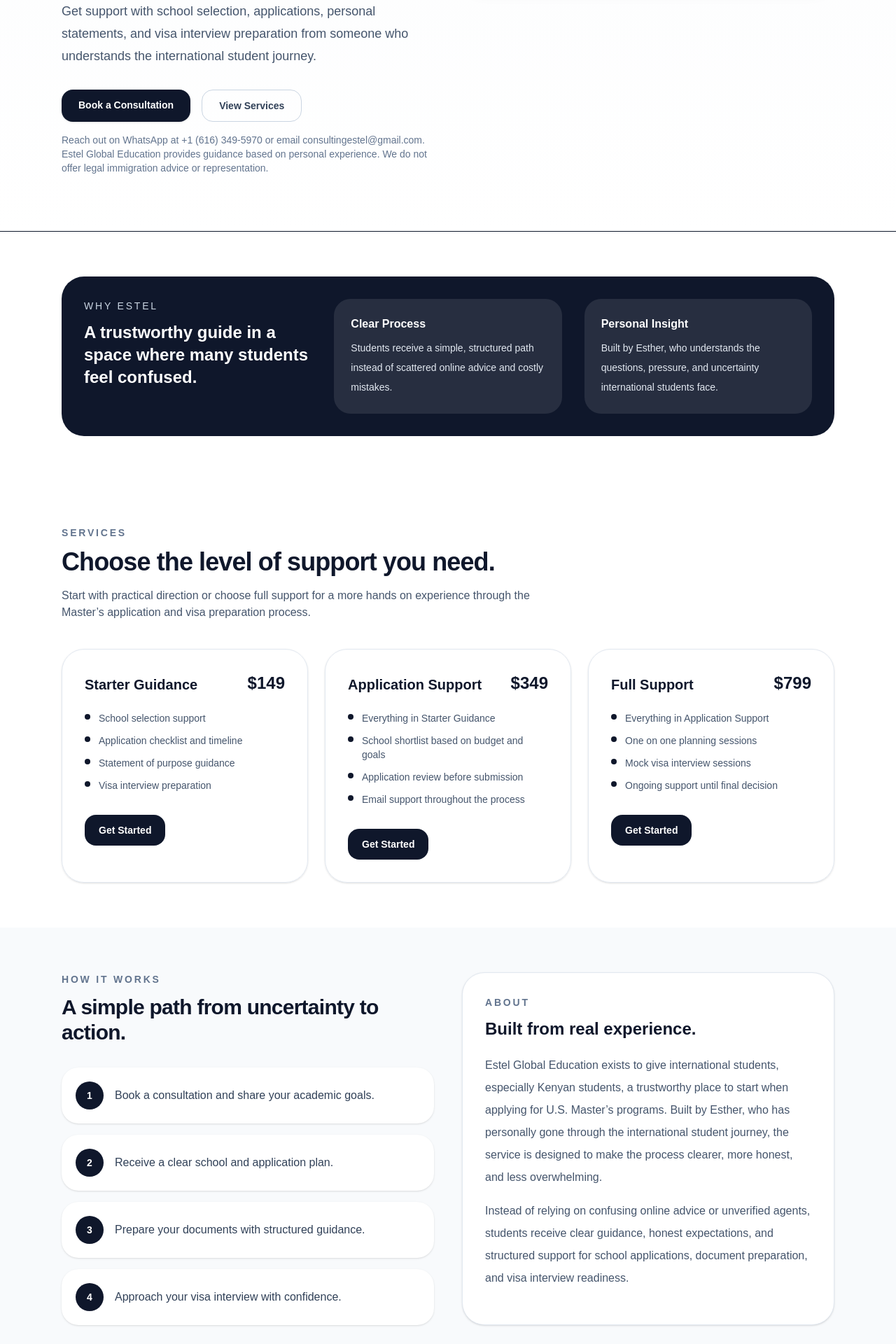
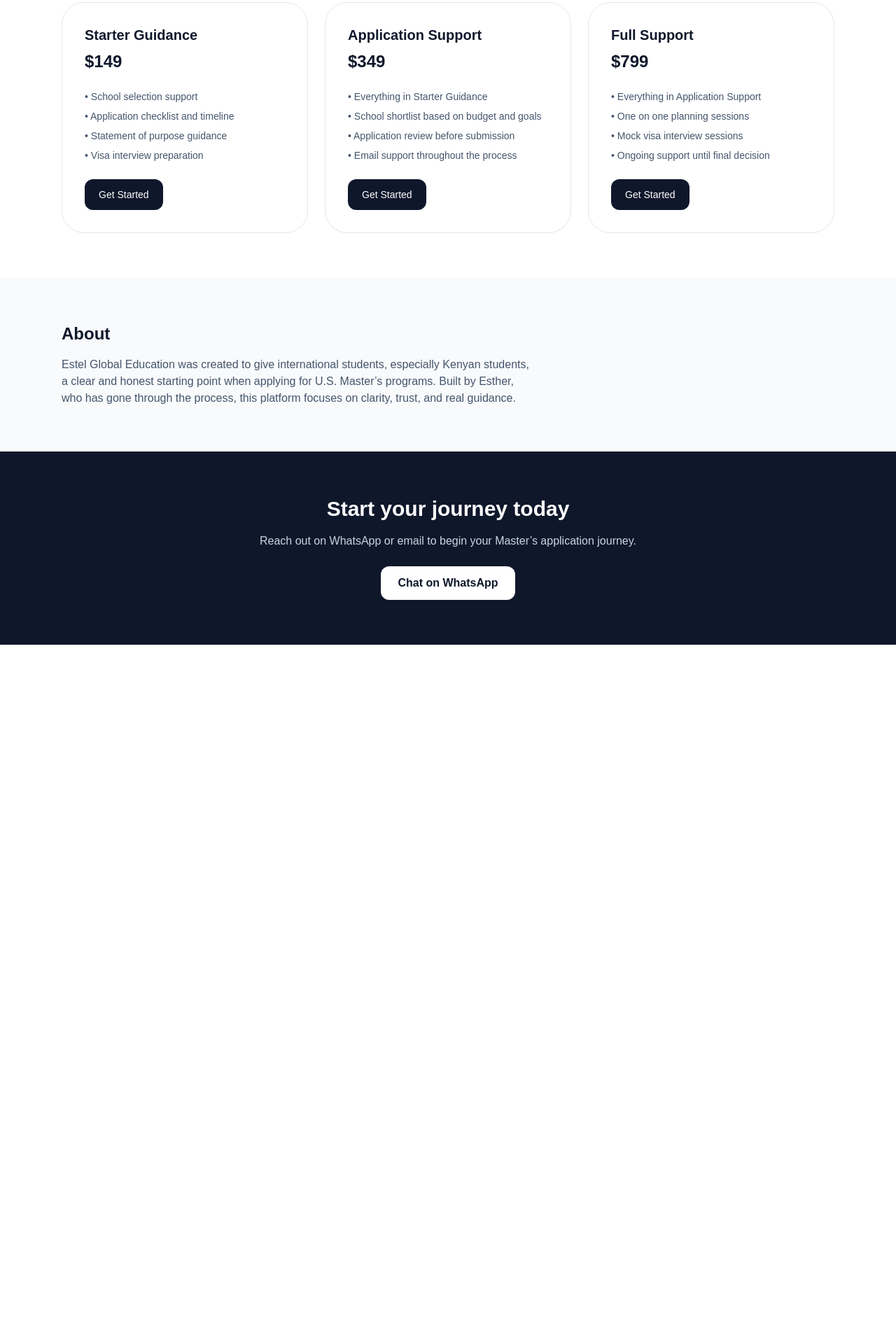
Before and after one commit to EstherAuma97/estel-website, a Next.js app: page / in a window 1280 px wide. Shown: the part 800-2720 px from the top of the page at 70% size. After the commit the page ends 1721 px from the top, so only its background shows below. Built offline with nearby package versions, Linux system fonts and the light colour scheme.

Commit message:
Refined homepage design and messaging

```diff
--- a/app/page.tsx
+++ b/app/page.tsx
@@ -32,28 +32,6 @@
     },
   ];
 
-  const steps = [
-    "Book a consultation and share your academic goals.",
-    "Receive a clear school and application plan.",
-    "Prepare your documents with structured guidance.",
-    "Approach your visa interview with confidence.",
-  ];
-
-  const faqs = [
-    {
-      q: "Do you guarantee admission or visa approval?",
-      a: "No. Estel Global Education provides guidance and preparation support based on experience and best practices. Admission and visa decisions are always made by schools and government authorities.",
-    },
-    {
-      q: "Do you provide legal immigration advice?",
-      a: "No. Estel Global Education provides guidance based on personal experience and general educational support. This service does not provide legal immigration advice or representation.",
-    },
-    {
-      q: "Who is this for?",
-      a: "This service is designed for international students, especially Kenyan students, who want support when applying for Master’s programs in the United States.",
-    },
-  ];
-
   return (
     <div className="min-h-screen bg-white text-slate-900">
       <section className="border-b bg-gradient-to-b from-slate-50 to-white">
@@ -63,12 +41,15 @@
               <p className="mb-4 text-sm font-semibold uppercase tracking-[0.2em] text-slate-500">
                 Estel Global Education
               </p>
-              <h1 className="max-w-2xl text-4xl font-bold tracking-tight sm:text-5xl lg:text-6xl">
-                Helping international students, especially Kenyan students, secure U.S. Master’s admission and prepare for visa success with clear step by step guidance.
+
+              <h1 className="max-w-2xl text-3xl font-bold tracking-tight sm:text-4xl lg:text-5xl">
+                Helping international students secure U.S. Master’s admission with clear step by step guidance.
               </h1>
-              <p className="mt-6 max-w-2xl text-lg leading-8 text-slate-600">
-                Get support with school selection, applications, personal statements, and visa interview preparation from someone who understands the international student journey.
+
+              <p className="mt-4 max-w-xl text-lg text-slate-600">
+                Especially supporting Kenyan students through applications and visa preparation with practical, honest guidance.
               </p>
+
               <div className="mt-8 flex flex-wrap gap-4">
                 <a
                   href="https://wa.me/16163495970?text=Hi%20Esther%2C%20I%27m%20interested%20in%20guidance%20for%20Master%E2%80%99s%20admission%20in%20the%20U.S."
@@ -83,13 +64,13 @@
                   View Services
                 </a>
               </div>
+
               <p className="mt-4 text-sm text-slate-500">
-                Reach out on WhatsApp at +1 (616) 349-5970 or email consultingestel@gmail.com. Estel Global Education provides guidance based on personal experience. We do not offer legal immigration advice or representation.
+                WhatsApp +1 (616) 349-5970 | consultingestel@gmail.com
               </p>
             </div>
 
             <div className="rounded-[2rem] border border-slate-200 bg-white p-8 shadow-xl">
-              <div className="rounded-3xl bg-slate-50 p-6">
               <p className="text-sm font-semibold text-slate-500">What students usually need most</p>
               <div className="mt-5 space-y-4">
                 {[
@@ -98,7 +79,7 @@
                   "Preparing strong documents",
                   "Getting ready for the visa interview",
                 ].map((item) => (
-                    <div key={item} className="flex items-start gap-3 rounded-2xl bg-white p-4 shadow-sm">
+                  <div key={item} className="flex items-start gap-3 rounded-2xl bg-slate-50 p-4">
                     <div className="mt-1 h-2.5 w-2.5 rounded-full bg-slate-900" />
                     <p className="text-sm text-slate-700">{item}</p>
                   </div>
@@ -107,56 +88,29 @@
             </div>
           </div>
         </div>
-        </div>
-      </section>
-
-      <section className="mx-auto max-w-6xl px-6 py-16">
-        <div className="grid gap-8 rounded-[2rem] bg-slate-900 p-8 text-white lg:grid-cols-3">
-          <div>
-            <p className="text-sm uppercase tracking-[0.2em] text-slate-300">Why Estel</p>
-            <h2 className="mt-3 text-2xl font-bold">A trustworthy guide in a space where many students feel confused.</h2>
-          </div>
-          <div className="rounded-3xl bg-white/10 p-6">
-            <h3 className="font-semibold">Clear Process</h3>
-            <p className="mt-2 text-sm leading-7 text-slate-200">
-              Students receive a simple, structured path instead of scattered online advice and costly mistakes.
-            </p>
-          </div>
-          <div className="rounded-3xl bg-white/10 p-6">
-            <h3 className="font-semibold">Personal Insight</h3>
-            <p className="mt-2 text-sm leading-7 text-slate-200">
-              Built by Esther, who understands the questions, pressure, and uncertainty international students face.
-            </p>
-          </div>
-        </div>
       </section>
 
       <section id="services" className="mx-auto max-w-6xl px-6 py-16">
         <div className="max-w-2xl">
-          <p className="text-sm font-semibold uppercase tracking-[0.2em] text-slate-500">Services</p>
-          <h2 className="mt-3 text-3xl font-bold tracking-tight sm:text-4xl">Choose the level of support you need.</h2>
+          <h2 className="text-3xl font-bold">Services</h2>
           <p className="mt-4 text-slate-600">
-            Start with practical direction or choose full support for a more hands on experience through the Master’s application and visa preparation process.
+            Choose the level of support you need for your Master’s application journey.
           </p>
         </div>
+
         <div className="mt-10 grid gap-6 lg:grid-cols-3">
           {services.map((service) => (
-            <div key={service.title} className="rounded-[2rem] border border-slate-200 p-8 shadow-sm">
-              <div className="flex items-end justify-between gap-4">
+            <div key={service.title} className="rounded-[2rem] border border-slate-200 p-8">
               <h3 className="text-xl font-semibold">{service.title}</h3>
-                <p className="text-2xl font-bold">{service.price}</p>
-              </div>
-              <ul className="mt-6 space-y-3 text-sm text-slate-600">
+              <p className="mt-2 text-2xl font-bold">{service.price}</p>
+              <ul className="mt-6 space-y-2 text-sm text-slate-600">
                 {service.items.map((item) => (
-                  <li key={item} className="flex gap-3">
-                    <span className="mt-1 h-2 w-2 rounded-full bg-slate-900" />
-                    <span>{item}</span>
-                  </li>
+                  <li key={item}>• {item}</li>
                 ))}
               </ul>
               <a
-                href="https://wa.me/16163495970?text=Hi%20Esther%2C%20I%27m%20interested%20in%20your%20services%20for%20U.S.%20Master%E2%80%99s%20applications."
-                className="mt-8 inline-block rounded-2xl bg-slate-900 px-5 py-3 text-sm font-semibold text-white"
+                href="https://wa.me/16163495970"
+                className="mt-6 inline-block rounded-xl bg-slate-900 px-5 py-3 text-white text-sm"
               >
                 Get Started
               </a>
@@ -167,83 +121,25 @@
 
       <section className="bg-slate-50">
         <div className="mx-auto max-w-6xl px-6 py-16">
-          <div className="grid gap-10 lg:grid-cols-2">
-            <div>
-              <p className="text-sm font-semibold uppercase tracking-[0.2em] text-slate-500">How it works</p>
-              <h2 className="mt-3 text-3xl font-bold tracking-tight">A simple path from uncertainty to action.</h2>
-              <div className="mt-8 space-y-4">
-                {steps.map((step, index) => (
-                  <div key={step} className="flex gap-4 rounded-3xl bg-white p-5 shadow-sm">
-                    <div className="flex h-10 w-10 shrink-0 items-center justify-center rounded-full bg-slate-900 text-sm font-bold text-white">
-                      {index + 1}
-                    </div>
-                    <p className="pt-2 text-slate-700">{step}</p>
-                  </div>
-                ))}
-              </div>
-            </div>
-
-            <div className="rounded-[2rem] border border-slate-200 bg-white p-8 shadow-sm">
-              <p className="text-sm font-semibold uppercase tracking-[0.2em] text-slate-500">About</p>
-              <h3 className="mt-3 text-2xl font-bold">Built from real experience.</h3>
-              <p className="mt-5 leading-8 text-slate-600">
-                Estel Global Education exists to give international students, especially Kenyan students, a trustworthy place to start when applying for U.S. Master’s programs. Built by Esther, who has personally gone through the international student journey, the service is designed to make the process clearer, more honest, and less overwhelming.
+          <h2 className="text-2xl font-bold">About</h2>
+          <p className="mt-4 text-slate-600 max-w-2xl">
+            Estel Global Education was created to give international students, especially Kenyan students, a clear and honest starting point when applying for U.S. Master’s programs. Built by Esther, who has gone through the process, this platform focuses on clarity, trust, and real guidance.
           </p>
-              <p className="mt-4 leading-8 text-slate-600">
-                Instead of relying on confusing online advice or unverified agents, students receive clear guidance, honest expectations, and structured support for school applications, document preparation, and visa interview readiness.
-              </p>
-            </div>
-          </div>
         </div>
       </section>
 
-      <section className="mx-auto max-w-6xl px-6 py-16">
-        <div className="max-w-2xl">
-          <p className="text-sm font-semibold uppercase tracking-[0.2em] text-slate-500">Frequently asked questions</p>
-          <h2 className="mt-3 text-3xl font-bold tracking-tight">Common questions from students.</h2>
-        </div>
-        <div className="mt-10 space-y-4">
-          {faqs.map((faq) => (
-            <div key={faq.q} className="rounded-3xl border border-slate-200 p-6 shadow-sm">
-              <h3 className="text-lg font-semibold">{faq.q}</h3>
-              <p className="mt-3 leading-7 text-slate-600">{faq.a}</p>
-            </div>
-          ))}
-        </div>
-      </section>
-
-      <section id="contact" className="bg-slate-900 text-white">
-        <div className="mx-auto max-w-6xl px-6 py-16">
-          <div className="grid gap-8 lg:grid-cols-2 lg:items-center">
-            <div>
-              <p className="text-sm font-semibold uppercase tracking-[0.2em] text-slate-300">Contact</p>
-              <h2 className="mt-3 text-3xl font-bold tracking-tight sm:text-4xl">
-                Ready to start your U.S. Master’s journey?
-              </h2>
-              <p className="mt-4 max-w-xl leading-8 text-slate-300">
-                Reach out to book a consultation and get clarity on the next step for your school applications and visa preparation.
-              </p>
-            </div>
-            <div className="rounded-[2rem] bg-white p-8 text-slate-900 shadow-xl">
-              <div className="space-y-4">
-                <div className="rounded-2xl border border-slate-200 bg-slate-50 p-5">
-                  <p className="text-sm font-semibold text-slate-900">Contact Estel Global Education</p>
-                  <p className="mt-3 text-sm leading-7 text-slate-600">
-                    WhatsApp: <a className="font-medium text-slate-900 underline" href="https://wa.me/16163495970?text=Hi%20Esther%2C%20I%27m%20interested%20in%20guidance%20for%20Master%E2%80%99s%20admission%20in%20the%20U.S.">+1 (616) 349-5970</a>
-                  </p>
-                  <p className="mt-2 text-sm leading-7 text-slate-600">
-                    Email: <a className="font-medium text-slate-900 underline" href="mailto:consultingestel@gmail.com">consultingestel@gmail.com</a>
+      <section className="bg-slate-900 text-white">
+        <div className="mx-auto max-w-6xl px-6 py-16 text-center">
+          <h2 className="text-3xl font-bold">Start your journey today</h2>
+          <p className="mt-4 text-slate-300">
+            Reach out on WhatsApp or email to begin your Master’s application journey.
           </p>
           <a
-                    href="https://wa.me/16163495970?text=Hi%20Esther%2C%20I%27m%20interested%20in%20guidance%20for%20Master%E2%80%99s%20admission%20in%20the%20U.S."
-                    className="mt-5 inline-block w-full rounded-2xl bg-slate-900 px-5 py-3 text-center text-sm font-semibold text-white"
+            href="https://wa.me/16163495970"
+            className="mt-6 inline-block rounded-xl bg-white text-slate-900 px-6 py-3 font-semibold"
           >
             Chat on WhatsApp
           </a>
-                </div>
-              </div>
-            </div>
-          </div>
         </div>
       </section>
     </div>
```
Lines whose indentation alone changed are shown as unchanged.
